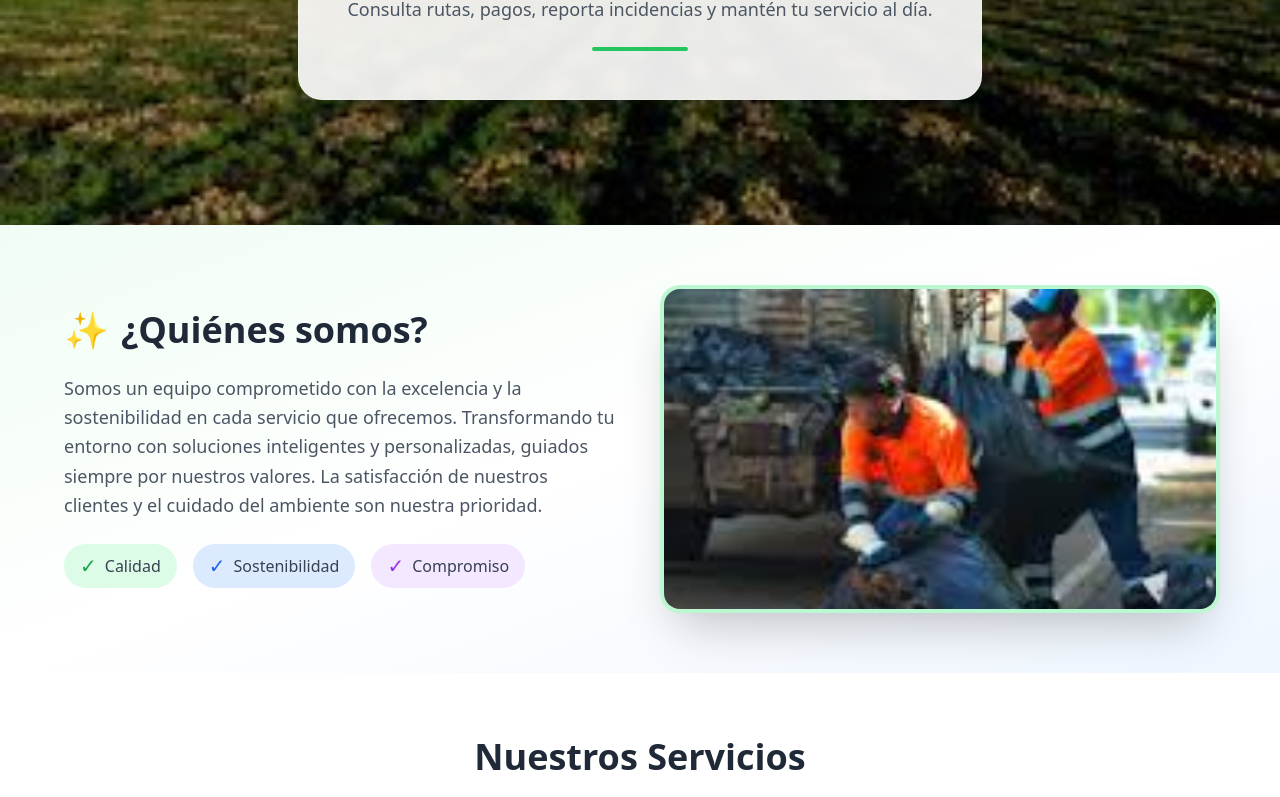
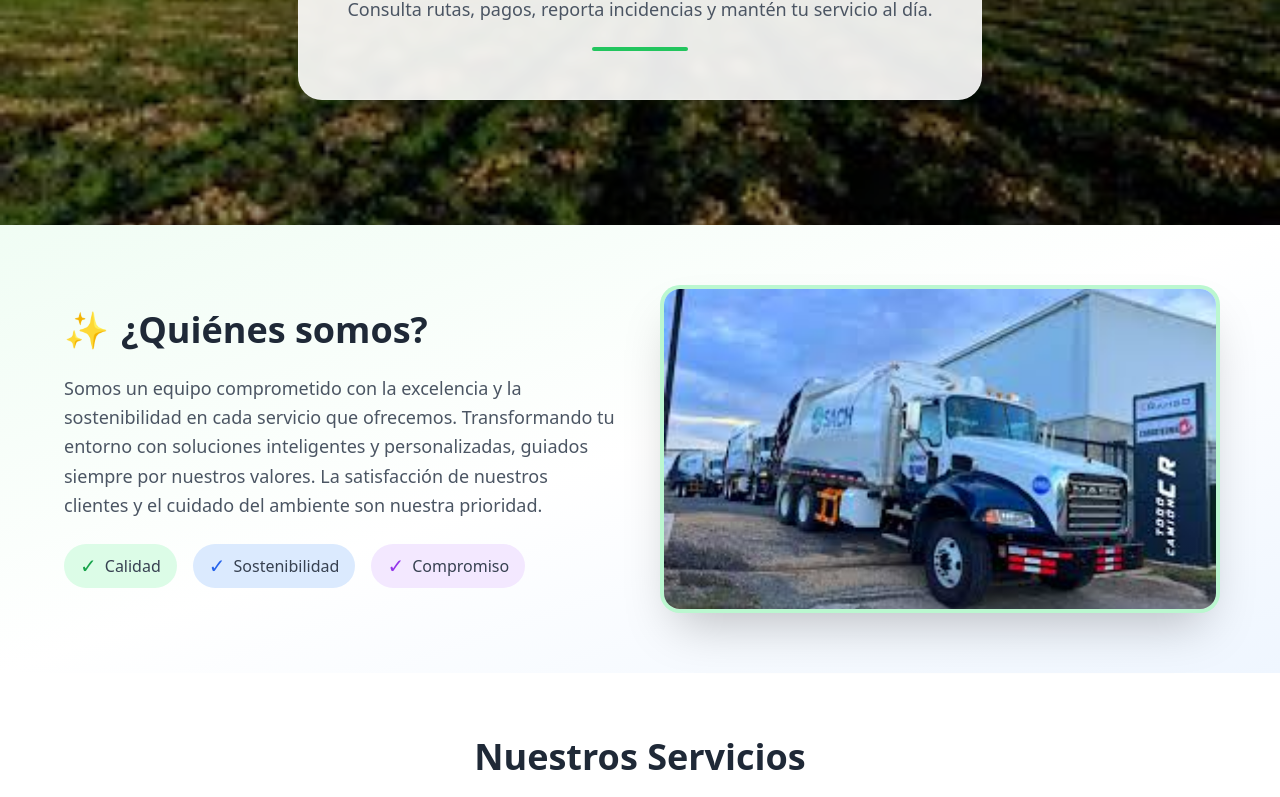
Before and after one commit to Fantastic-Dream-Team/SmartSACH, a React (Vite) app in the folder SmartSACH-FDT/Frontend/: page / in a window 1280 px wide. Shown: the part 439-1236 px from the top of the page. Built offline with nearby package versions, Linux system fonts and the light colour scheme; no server answers.

Commit message:
Homepage

```diff
--- a/SmartSACH-FDT/Frontend/src/features/home/pages/HomePage.jsx
+++ b/SmartSACH-FDT/Frontend/src/features/home/pages/HomePage.jsx
@@ -14,32 +14,25 @@ const HomePage = () => {
           backgroundPosition: 'center',
         }}
       >
-        {/* Overlay oscuro */}
         <div className="absolute inset-0 bg-black/40"></div>
 
-        {/* Ventanita blanca con el texto */}
         <div className="relative z-10 max-w-3xl mx-auto bg-white/90 backdrop-blur-sm rounded-3xl shadow-2xl p-8 md:p-12 text-center border border-white/20">
-          {/* Ubicación y hora */}
           <div className="mb-4">
             <UbicacionHora />
           </div>
 
-          {/* Título */}
           <h1 className="text-4xl md:text-5xl lg:text-6xl font-bold text-gray-800 mb-4 tracking-tight">
             <span className="text-green-600">SmartSACH</span>
           </h1>
 
-          {/* Subtítulo */}
           <p className="text-xl md:text-2xl text-gray-700 mb-4 max-w-2xl mx-auto font-medium">
             Gestión inteligente de recolección en Chiriquí
           </p>
 
-          {/* Descripción */}
           <p className="text-base md:text-lg text-gray-600 max-w-2xl mx-auto leading-relaxed">
             Consulta rutas, pagos, reporta incidencias y mantén tu servicio al día.
           </p>
 
-          {/* Línea decorativa */}
           <div className="w-24 h-1 bg-green-500 mx-auto mt-6 rounded-full"></div>
         </div>
       </section>
@@ -75,11 +68,11 @@ const HomePage = () => {
               </div>
             </div>
 
-            {/* Imagen con efecto */}
+            {/* ===== IMAGEN CAMBIADA A camionsach.jpg ===== */}
             <div className="rounded-2xl overflow-hidden shadow-2xl ring-4 ring-green-200 relative group">
               <img
-                src="/images/Trabajadores.jpg"
-                alt="Nuestro equipo"
+                src="/images/camionsach.jpg"
+                alt="Camión de recolección SmartSACH"
                 className="w-full h-80 object-cover transition-transform duration-500 group-hover:scale-105"
               />
               <div className="absolute bottom-0 left-0 right-0 h-20 bg-gradient-to-t from-black/20 to-transparent"></div>
```
